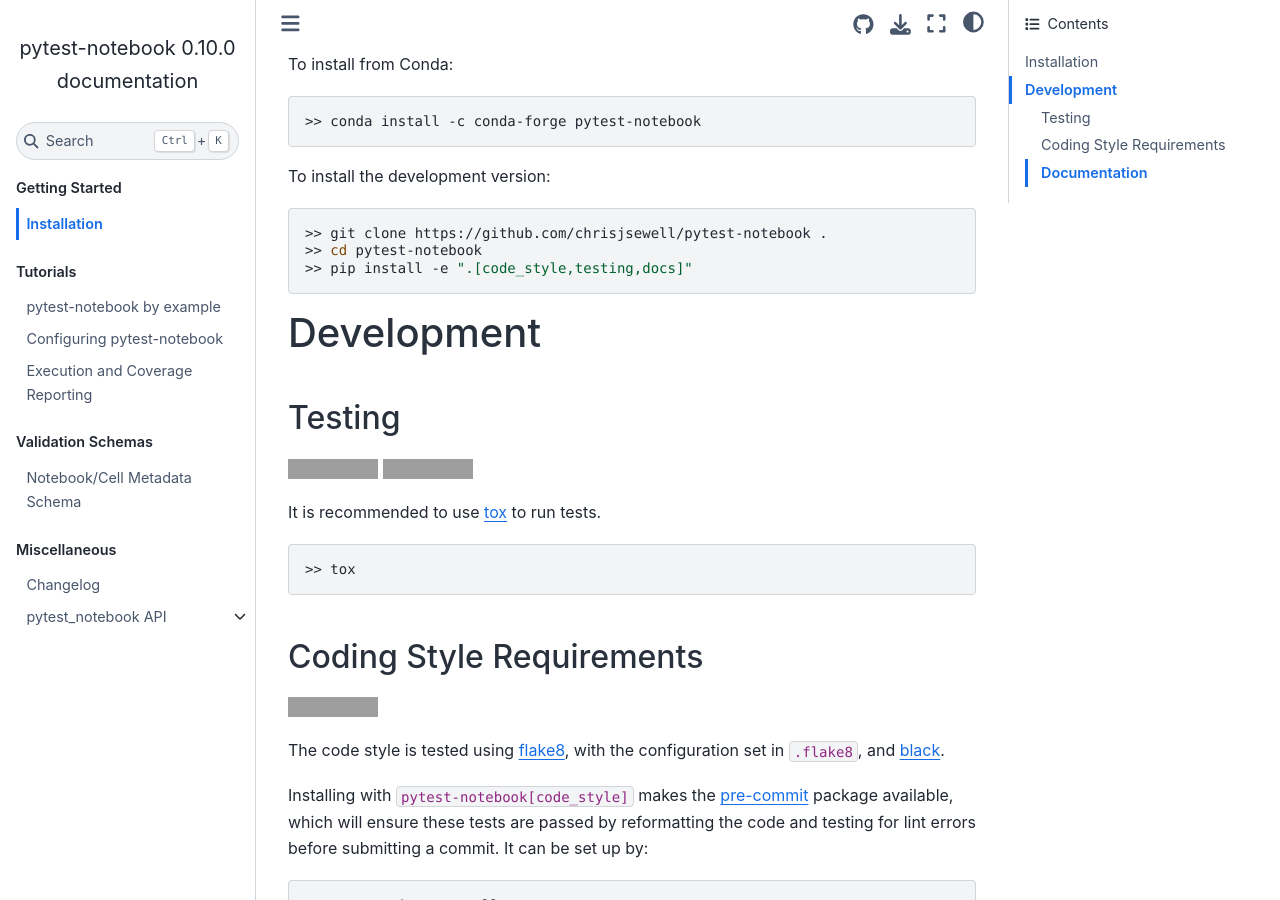
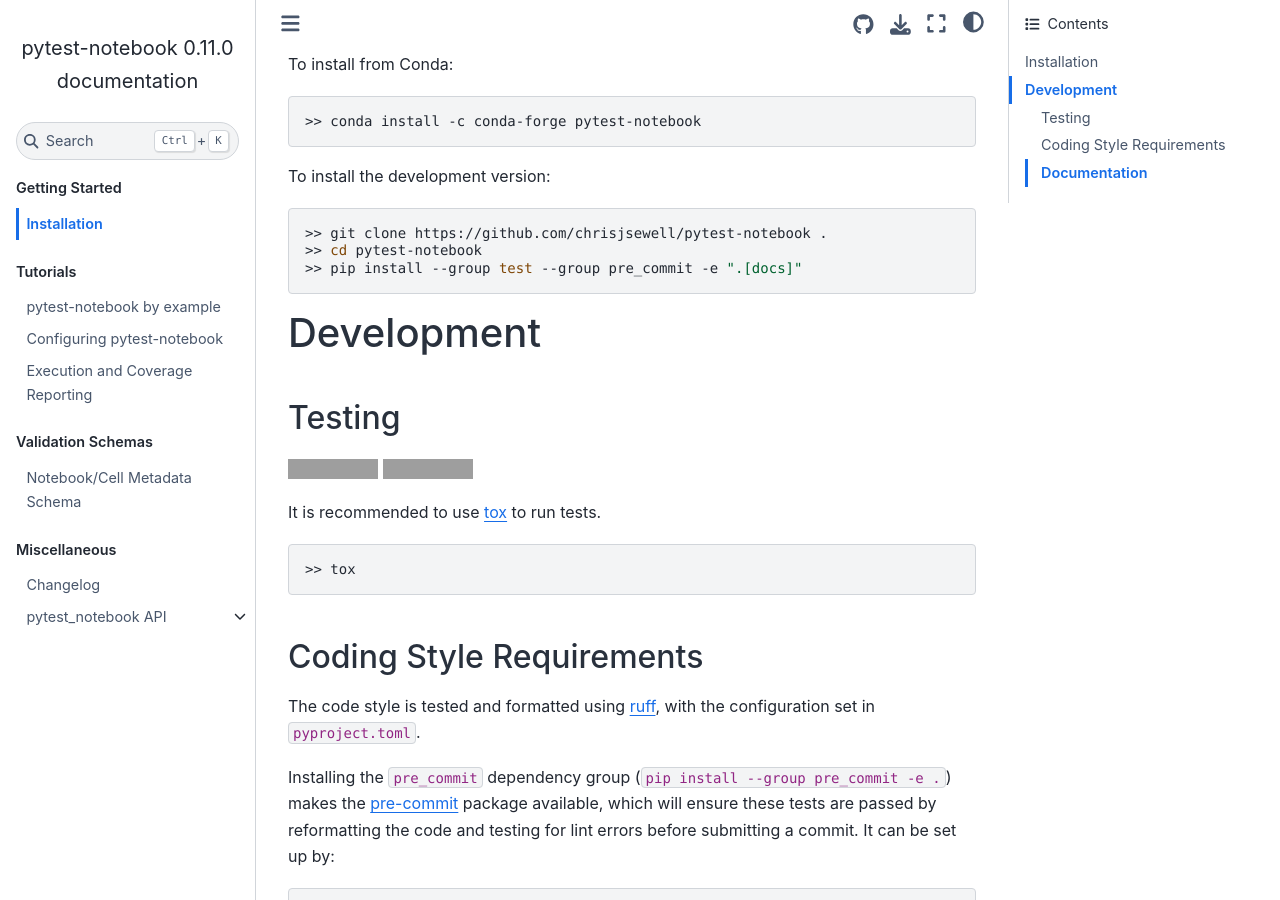
Before and after one commit to chrisjsewell/pytest-notebook, a Sphinx documentation site: the page built from docs/source/user_guide/get_started.md, in a window 1280 px wide and 900 px high, scrolled down 241 px. Built offline with Sphinx 7.4.7 and the Sphinx Book theme 1.1.4, drawn with Linux system fonts in a browser that asks for light colours; pages that are not in the unit, such as notebooks, are missing from menus; grey boxes are pictures that could not be loaded.

Commit message:
📚 DOCS: Update changelog/docs for v0.11.0 and bump version
- Add v0.11.0 changelog entry
- Update contributing docs: extras -> dependency groups,
  flake8/black -> ruff
- Point intersphinx at Python 3.12 docs

Co-Authored-By: Claude Fable 5 <noreply@anthropic.com>
Claude-Session: https://claude.ai/code/session_01AncEEKRNVmmcM9WKosPhGU

````diff
--- a/docs/source/conf.py
+++ b/docs/source/conf.py
@@ -36,7 +36,7 @@ release = pytest_notebook.__version__
 version = ".".join(release.split(".")[:2])
 
 intersphinx_mapping = {
-    "python": ("https://docs.python.org/3.8", None),
+    "python": ("https://docs.python.org/3.12", None),
     "_pytest": ("https://doc.pytest.org/en/latest/", None),
     # "PIL": ("http://pillow.readthedocs.org/en/latest/", None),
     "nbclient": ("https://nbclient.readthedocs.io/en/latest/", None),
--- a/docs/source/user_guide/get_started.md
+++ b/docs/source/user_guide/get_started.md
@@ -20,7 +20,7 @@ To install the development version:
 ```shell
 >> git clone https://github.com/chrisjsewell/pytest-notebook .
 >> cd pytest-notebook
->> pip install -e ".[code_style,testing,docs]"
+>> pip install --group test --group pre_commit -e ".[docs]"
 ```
 
 # Development
@@ -38,13 +38,12 @@ It is recommended to use [tox](https://tox.readthedocs.io) to run tests.
 
 ## Coding Style Requirements
 
-[![Code style: black][black-badge]][black-link]
+The code style is tested and formatted using
+[ruff](https://docs.astral.sh/ruff/),
+with the configuration set in `pyproject.toml`.
 
-The code style is tested using [flake8](http://flake8.pycqa.org),
-with the configuration set in `.flake8`, and
-[black](https://github.com/ambv/black).
-
-Installing with `pytest-notebook[code_style]` makes the
+Installing the `pre_commit` dependency group
+(`pip install --group pre_commit -e .`) makes the
 [pre-commit](https://pre-commit.com/) package available, which will
 ensure these tests are passed by reformatting the code and testing for
 lint errors before submitting a commit. It can be set up by:
@@ -78,5 +77,3 @@ The documentation can be created locally by:
 [pypi-link]: https://pypi.org/project/pytest-notebook
 [conda-badge]: https://anaconda.org/conda-forge/pytest-notebook/badges/version.svg
 [conda-link]: https://anaconda.org/conda-forge/pytest-notebook
-[black-badge]: https://img.shields.io/badge/code%20style-black-000000.svg
-[black-link]: https://github.com/ambv/black
--- a/pytest_notebook/__init__.py
+++ b/pytest_notebook/__init__.py
@@ -1,3 +1,3 @@
 """A pytest plugin for testing Jupyter Notebooks."""
 
-__version__ = "0.10.0"
+__version__ = "0.11.0"
````
Also changed, not shown: README.md (+7 -14 lines), docs/source/changelog.md (+12 -0 lines).
